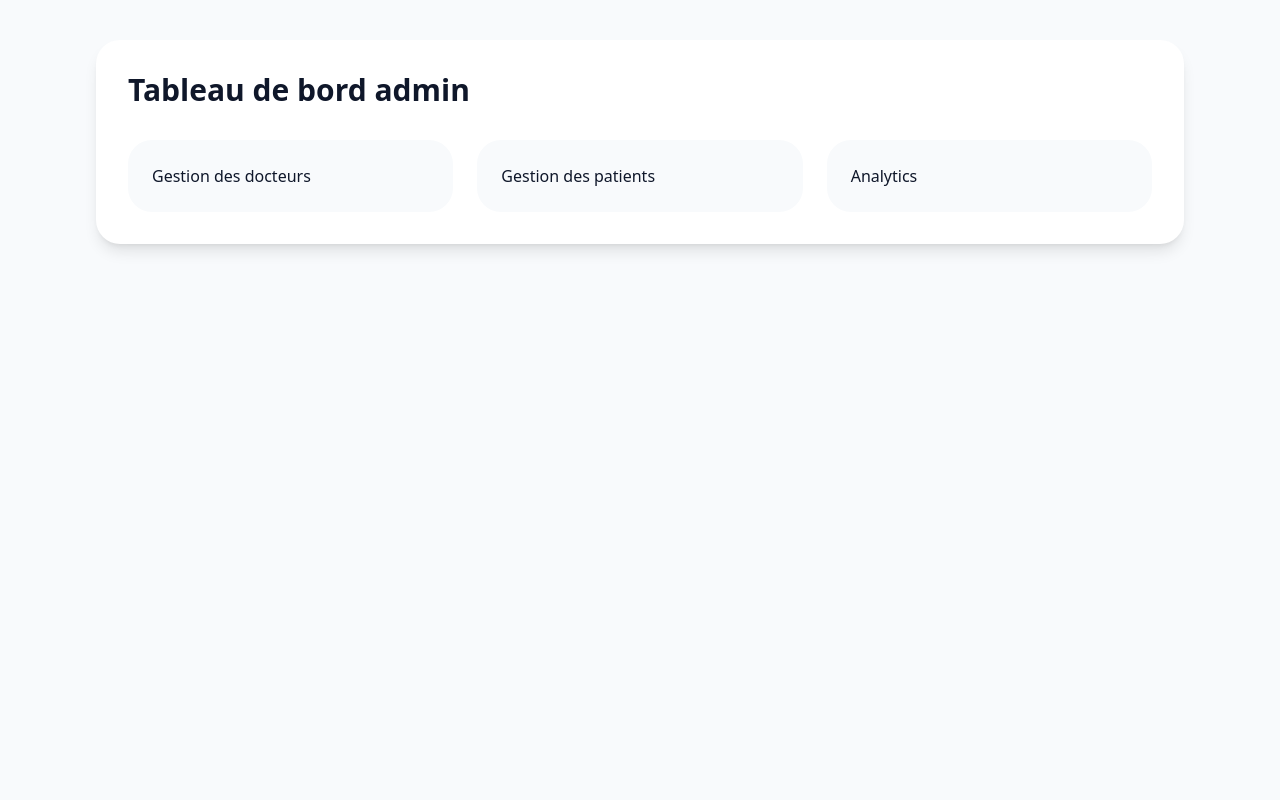
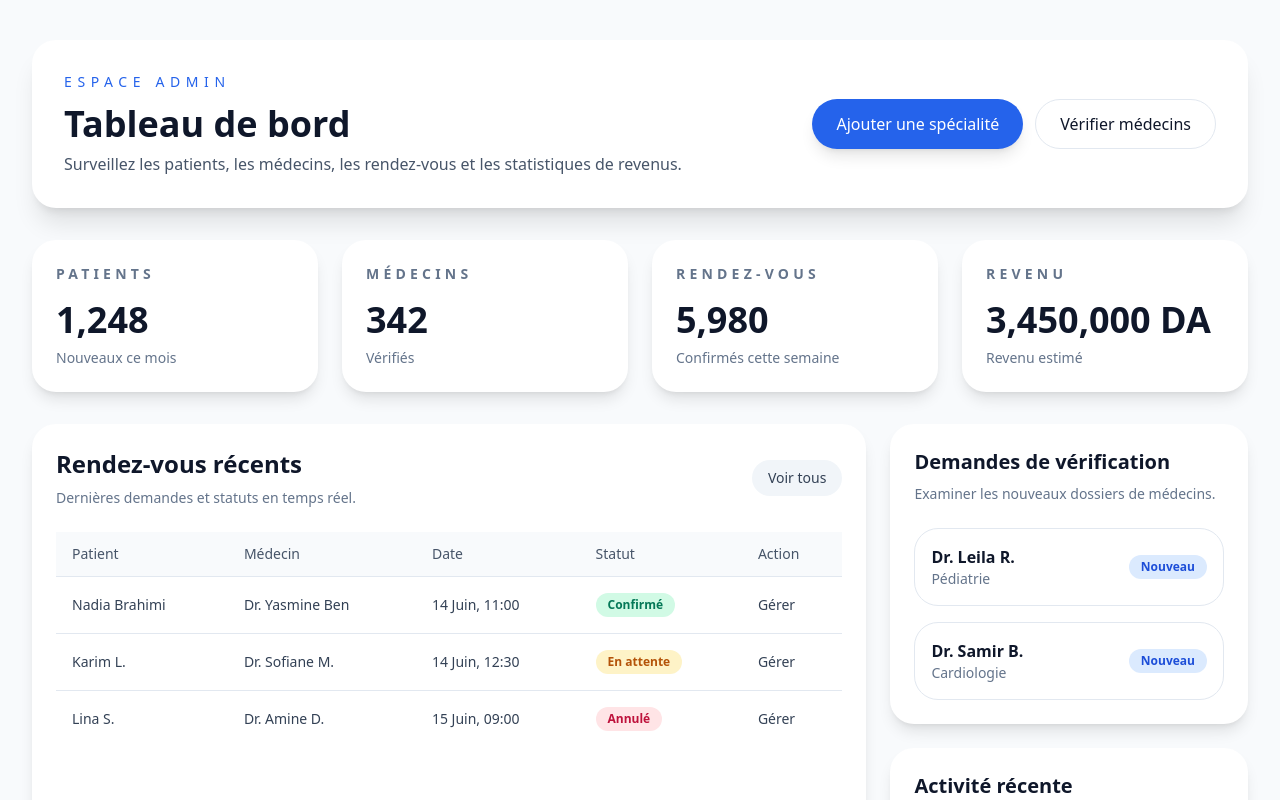
Before and after one commit to besseghierchamso7-ctrl/TabibDz, a React (Vite) app in the folder frontend/: page /dashboard/admin in a window 1280 px wide. Shown: the top 800 px of the page. Built offline with nearby package versions, Linux system fonts and the light colour scheme; the HTML template or start-up script is replaced by a standard one.

Commit message:
first commit

```diff
--- a/frontend/src/pages/AdminDashboard.jsx
+++ b/frontend/src/pages/AdminDashboard.jsx
@@ -1,14 +1,115 @@
 const AdminDashboard = () => {
   return (
-    <main className="mx-auto max-w-6xl px-4 py-10 sm:px-6 lg:px-8">
-      <div className="rounded-3xl bg-white p-8 shadow-lg">
-        <h1 className="text-3xl font-bold text-slate-900">Tableau de bord admin</h1>
-        <div className="mt-8 grid gap-6 md:grid-cols-3">
-          <div className="rounded-3xl bg-slate-50 p-6">Gestion des docteurs</div>
-          <div className="rounded-3xl bg-slate-50 p-6">Gestion des patients</div>
-          <div className="rounded-3xl bg-slate-50 p-6">Analytics</div>
+    <main className="mx-auto max-w-7xl px-4 py-10 sm:px-6 lg:px-8">
+      <div className="mb-8 rounded-3xl bg-white p-8 shadow-xl">
+        <div className="flex flex-col gap-6 md:flex-row md:items-center md:justify-between">
+          <div>
+            <p className="text-sm uppercase tracking-[0.4em] text-blue-600">Espace Admin</p>
+            <h1 className="mt-3 text-4xl font-bold text-slate-900">Tableau de bord</h1>
+            <p className="mt-2 max-w-2xl text-slate-600">Surveillez les patients, les médecins, les rendez-vous et les statistiques de revenus.</p>
+          </div>
+          <div className="flex flex-wrap gap-3">
+            <button className="rounded-full bg-blue-600 px-6 py-3 text-white shadow-lg hover:bg-blue-700">Ajouter une spécialité</button>
+            <button className="rounded-full border border-slate-200 bg-white px-6 py-3 text-slate-900 hover:bg-slate-100">Vérifier médecins</button>
+          </div>
         </div>
       </div>
+
+      <section className="grid gap-6 xl:grid-cols-4">
+        <div className="rounded-3xl bg-white p-6 shadow-lg">
+          <p className="text-sm font-semibold uppercase tracking-[0.3em] text-slate-500">Patients</p>
+          <p className="mt-4 text-4xl font-semibold text-slate-900">1,248</p>
+          <p className="mt-2 text-sm text-slate-500">Nouveaux ce mois</p>
+        </div>
+        <div className="rounded-3xl bg-white p-6 shadow-lg">
+          <p className="text-sm font-semibold uppercase tracking-[0.3em] text-slate-500">Médecins</p>
+          <p className="mt-4 text-4xl font-semibold text-slate-900">342</p>
+          <p className="mt-2 text-sm text-slate-500">Vérifiés</p>
+        </div>
+        <div className="rounded-3xl bg-white p-6 shadow-lg">
+          <p className="text-sm font-semibold uppercase tracking-[0.3em] text-slate-500">Rendez-vous</p>
+          <p className="mt-4 text-4xl font-semibold text-slate-900">5,980</p>
+          <p className="mt-2 text-sm text-slate-500">Confirmés cette semaine</p>
+        </div>
+        <div className="rounded-3xl bg-white p-6 shadow-lg">
+          <p className="text-sm font-semibold uppercase tracking-[0.3em] text-slate-500">Revenu</p>
+          <p className="mt-4 text-4xl font-semibold text-slate-900">3,450,000 DA</p>
+          <p className="mt-2 text-sm text-slate-500">Revenu estimé</p>
+        </div>
+      </section>
+
+      <section className="mt-8 grid gap-6 xl:grid-cols-[1.4fr_0.6fr]">
+        <div className="rounded-3xl bg-white p-6 shadow-lg">
+          <div className="flex items-center justify-between">
+            <div>
+              <h2 className="text-2xl font-semibold text-slate-900">Rendez-vous récents</h2>
+              <p className="mt-2 text-sm text-slate-500">Dernières demandes et statuts en temps réel.</p>
+            </div>
+            <button className="rounded-full bg-slate-100 px-4 py-2 text-sm text-slate-700 hover:bg-slate-200">Voir tous</button>
+          </div>
+          <div className="mt-6 overflow-x-auto">
+            <table className="min-w-full divide-y divide-slate-200 text-left text-sm">
+              <thead className="border-b border-slate-200 bg-slate-50">
+                <tr>
+                  <th className="px-4 py-3 font-medium text-slate-600">Patient</th>
+                  <th className="px-4 py-3 font-medium text-slate-600">Médecin</th>
+                  <th className="px-4 py-3 font-medium text-slate-600">Date</th>
+                  <th className="px-4 py-3 font-medium text-slate-600">Statut</th>
+                  <th className="px-4 py-3 font-medium text-slate-600">Action</th>
+                </tr>
+              </thead>
+              <tbody className="divide-y divide-slate-200">
+                {[
+                  { patient: 'Nadia Brahimi', doctor: 'Dr. Yasmine Ben', date: '14 Juin, 11:00', status: 'Confirmé' },
+                  { patient: 'Karim L.', doctor: 'Dr. Sofiane M.', date: '14 Juin, 12:30', status: 'En attente' },
+                  { patient: 'Lina S.', doctor: 'Dr. Amine D.', date: '15 Juin, 09:00', status: 'Annulé' }
+                ].map((item) => (
+                  <tr key={`${item.patient}-${item.date}`}>
+                    <td className="px-4 py-4 text-slate-700">{item.patient}</td>
+                    <td className="px-4 py-4 text-slate-700">{item.doctor}</td>
+                    <td className="px-4 py-4 text-slate-700">{item.date}</td>
+                    <td className="px-4 py-4">
+                      <span className={`inline-flex rounded-full px-3 py-1 text-xs font-semibold ${item.status === 'Confirmé' ? 'bg-emerald-100 text-emerald-700' : item.status === 'En attente' ? 'bg-amber-100 text-amber-700' : 'bg-rose-100 text-rose-700'}`}>{item.status}</span>
+                    </td>
+                    <td className="px-4 py-4 text-slate-700">Gérer</td>
+                  </tr>
+                ))}
+              </tbody>
+            </table>
+          </div>
+        </div>
+
+        <div className="space-y-6">
+          <div className="rounded-3xl bg-white p-6 shadow-lg">
+            <h2 className="text-xl font-semibold text-slate-900">Demandes de vérification</h2>
+            <p className="mt-2 text-sm text-slate-500">Examiner les nouveaux dossiers de médecins.</p>
+            <div className="mt-6 space-y-4">
+              {[
+                { name: 'Dr. Leila R.', specialty: 'Pédiatrie', status: 'Nouveau' },
+                { name: 'Dr. Samir B.', specialty: 'Cardiologie', status: 'Nouveau' }
+              ].map((item) => (
+                <div key={item.name} className="rounded-3xl border border-slate-200 p-4">
+                  <div className="flex items-center justify-between gap-4">
+                    <div>
+                      <p className="font-semibold text-slate-900">{item.name}</p>
+                      <p className="text-sm text-slate-500">{item.specialty}</p>
+                    </div>
+                    <span className="rounded-full bg-blue-100 px-3 py-1 text-xs font-semibold text-blue-700">{item.status}</span>
+                  </div>
+                </div>
+              ))}
+            </div>
+          </div>
+          <div className="rounded-3xl bg-white p-6 shadow-lg">
+            <h2 className="text-xl font-semibold text-slate-900">Activité récente</h2>
+            <div className="mt-6 space-y-4 text-sm text-slate-600">
+              <p>• 12 nouveaux patients inscrits aujourd'hui.</p>
+              <p>• 4 rendez-vous confirmés en attente de paiement.</p>
+              <p>• 2 avis publiés pour les médecins.</p>
+            </div>
+          </div>
+        </div>
+      </section>
     </main>
   );
 };
--- a/frontend/src/pages/Home.jsx
+++ b/frontend/src/pages/Home.jsx
@@ -11,6 +11,7 @@ const Home = () => {
           <div className="mt-8 flex flex-wrap gap-4">
             <Link to="/search" className="rounded-full bg-blue-600 px-6 py-3 text-white shadow-lg hover:bg-blue-700">Rechercher un médecin</Link>
             <Link to="/contact" className="rounded-full border border-slate-300 px-6 py-3 text-slate-900 hover:bg-slate-100">Contact</Link>
+            <Link to="/dashboard/admin" className="rounded-full bg-slate-900 px-6 py-3 text-white shadow-lg hover:bg-slate-800">Espace Admin</Link>
           </div>
         </div>
         <div className="rounded-[2rem] bg-white p-8 shadow-xl">
```
